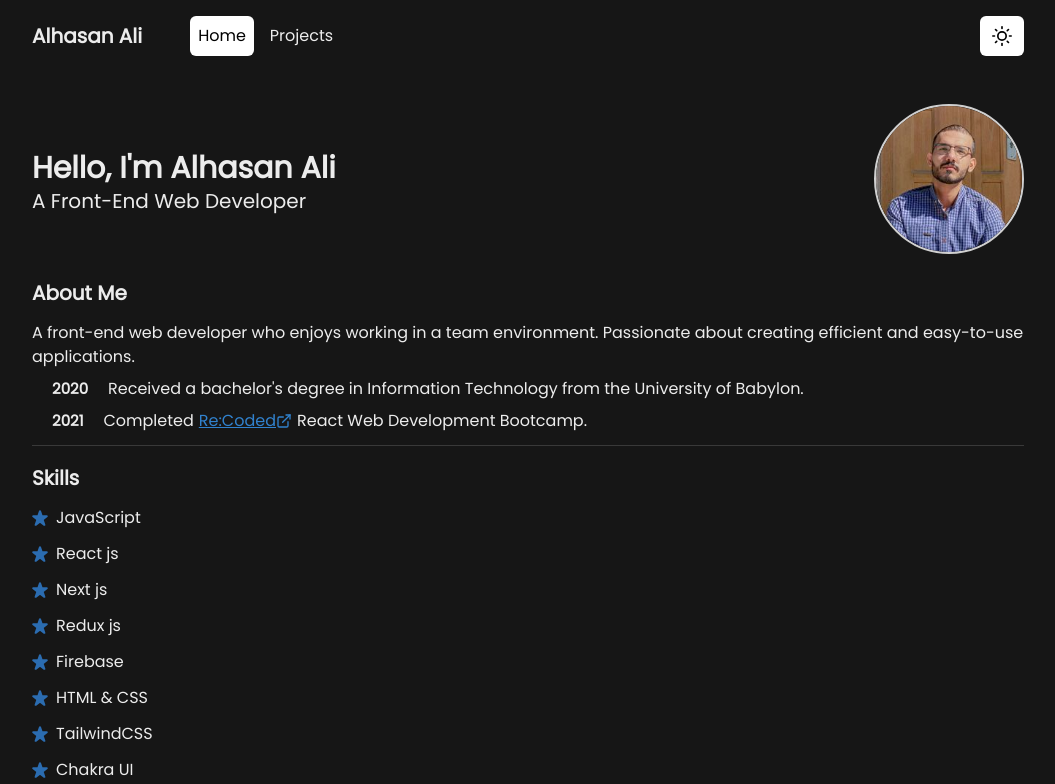
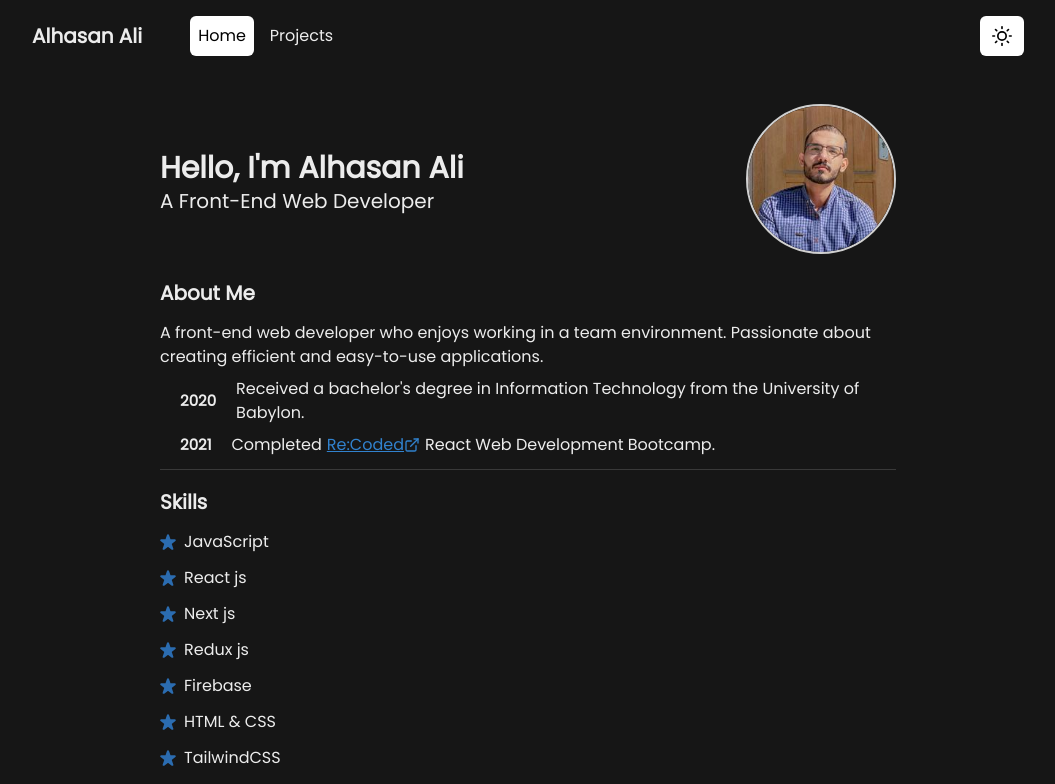
Before and after one commit to GE47/portfolio, a Next.js app: page / in a window 1280 px wide. Shown: the top 784 px of the page, without its empty margins (112-1167 px from the left). Built offline with nearby package versions, Linux system fonts and the light colour scheme.

Commit message:
fix(Layout): tweak the layout styles

```diff
--- a/components/Layout.tsx
+++ b/components/Layout.tsx
@@ -6,7 +6,7 @@ import NavBar from "./NavBar";
 
 const Layout: React.FC = ({ children }) => {
   return (
-    <Box as="main">
+    <Box as="main" height="100vh" display="flex" flexDir="column">
       <Head>
         <meta name="viewport" content="width=device-width, initial-scale=1" />
         <meta name="description" content="Alhasan's homepage" />
@@ -16,7 +16,7 @@ const Layout: React.FC = ({ children }) => {
 
       <NavBar />
 
-      <Container maxW="container.lg" pt="16">
+      <Container maxW="container.md" pt="16">
         {children}
       </Container>
 
```
